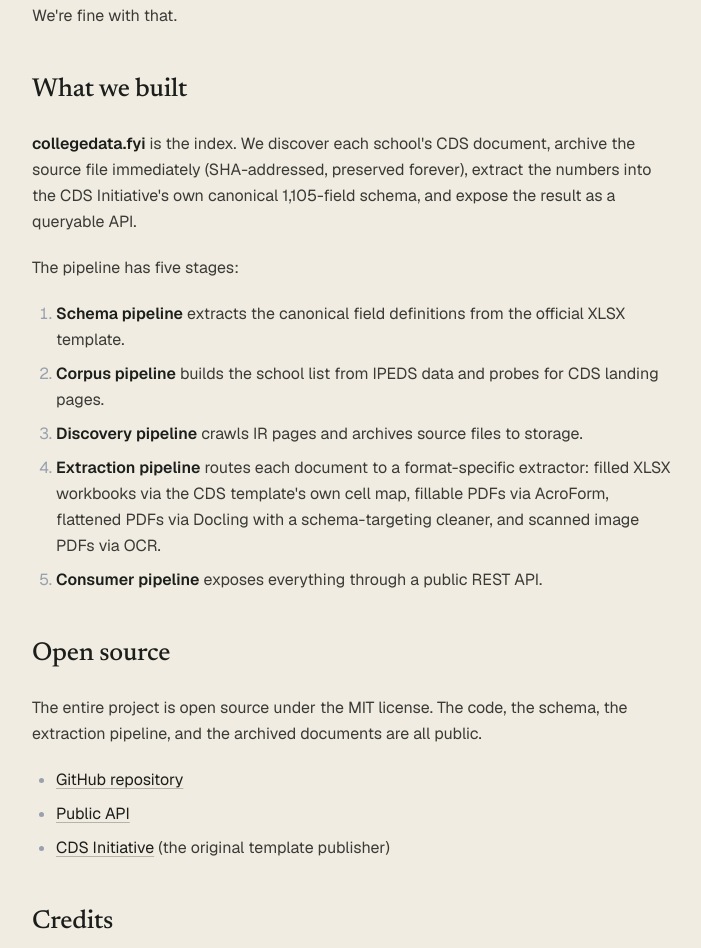
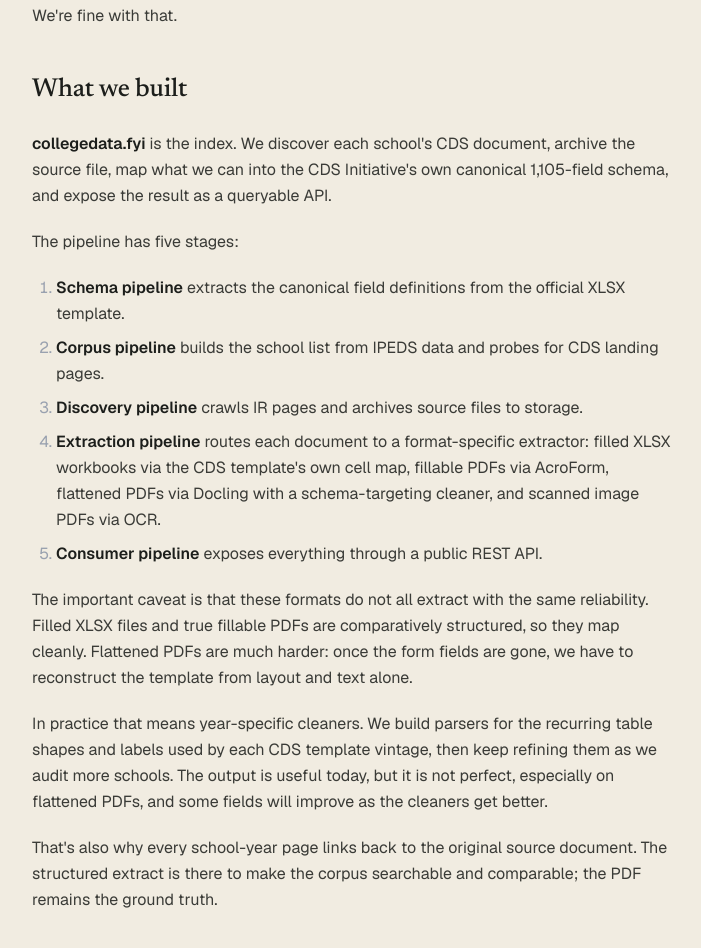
Before and after one commit to bolewood/collegedata-fyi, a Next.js app in the folder web/: page /about in a window 1280 px wide. Shown: the part 1464-2412 px from the top of the page, without its empty margins (288-989 px from the left). Built offline with nearby package versions, Linux system fonts and the light colour scheme.

Commit message:
fix: clarify website copy (#5)

```diff
--- a/web/src/app/about/page.tsx
+++ b/web/src/app/about/page.tsx
@@ -116,9 +116,9 @@ export default function AboutPage() {
         <p>
           <strong style={{ fontWeight: 600, color: "var(--ink)" }}>collegedata.fyi</strong>{" "}
           is the index. We discover each school&apos;s CDS document, archive the
-          source file immediately (SHA-addressed, preserved forever), extract
-          the numbers into the CDS Initiative&apos;s own canonical 1,105-field
-          schema, and expose the result as a queryable API.
+          source file, map what we can into the CDS Initiative&apos;s own
+          canonical 1,105-field schema, and expose the result as a queryable
+          API.
         </p>
 
         <p>The pipeline has five stages:</p>
@@ -150,6 +150,29 @@ export default function AboutPage() {
             exposes everything through a public REST API.
           </li>
         </ol>
+
+        <p>
+          The important caveat is that these formats do not all extract with
+          the same reliability. Filled XLSX files and true fillable PDFs are
+          comparatively structured, so they map cleanly. Flattened PDFs are
+          much harder: once the form fields are gone, we have to reconstruct
+          the template from layout and text alone.
+        </p>
+
+        <p>
+          In practice that means year-specific cleaners. We build parsers for
+          the recurring table shapes and labels used by each CDS template
+          vintage, then keep refining them as we audit more schools. The
+          output is useful today, but it is not perfect, especially on
+          flattened PDFs, and some fields will improve as the cleaners get
+          better.
+        </p>
+
+        <p>
+          That&apos;s also why every school-year page links back to the original
+          source document. The structured extract is there to make the corpus
+          searchable and comparable; the PDF remains the ground truth.
+        </p>
 
         <h2 style={{ fontFamily: "var(--serif)", fontWeight: 500, fontSize: 26, letterSpacing: "-0.01em", color: "var(--ink)", marginTop: 40 }}>
           Open source
--- a/web/src/app/page.tsx
+++ b/web/src/app/page.tsx
@@ -119,8 +119,9 @@ export default async function HomePage() {
               textWrap: "balance",
             }}
           >
-            Every fact on this site is pulled verbatim from a school&rsquo;s own Common Data Set — archived as a PDF and
-            extracted cell-by-cell, so the numbers stay public even when the source page disappears.{" "}
+            Every fact on this site starts with a school&rsquo;s own Common Data Set. We archive the source file and map it
+            into a queryable schema; some formats extract cleanly, while flattened PDFs still need template-specific
+            cleaners that improve over time.{" "}
             <Link href="/about">Read the method.</Link>
           </p>
 
```
